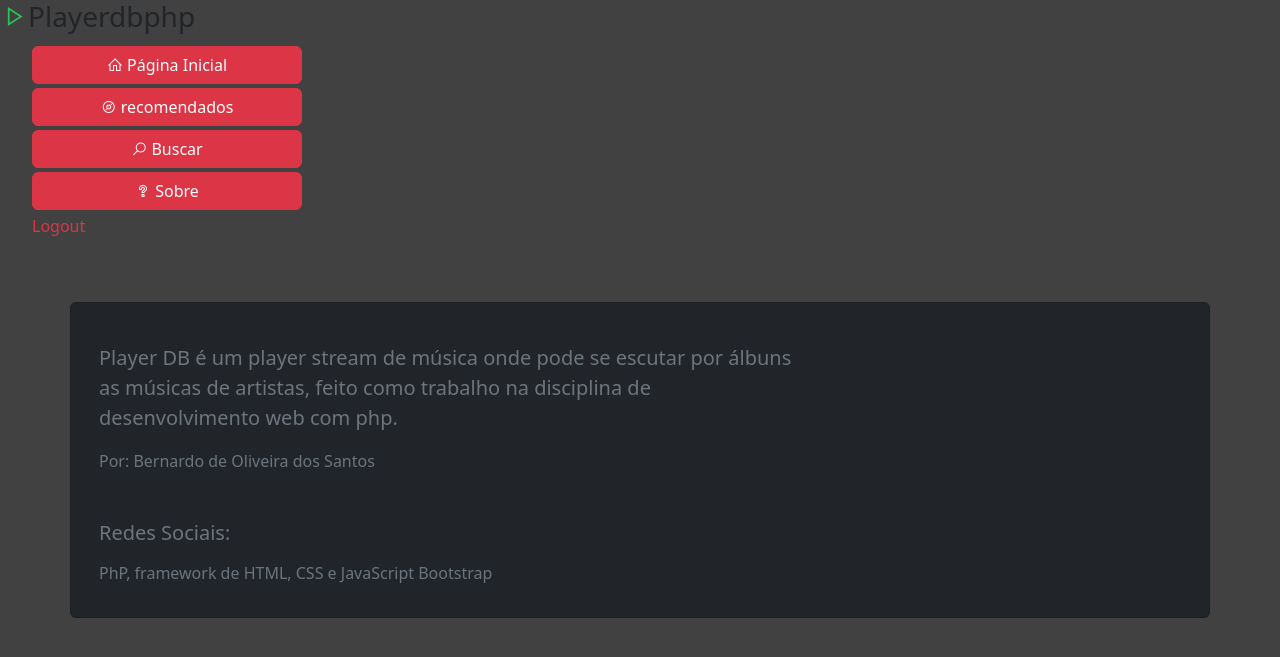
After one commit to Bernardo-OS/TrabalhoPhp, a PHP site: page /sobre.php in a window 1280 px wide. The commit adds this page. Shown: the top 657 px of the page. Run offline with PHP 8.4, Linux system fonts and the light colour scheme; the visitor is signed in with stand-in values (Sample User, id 1); some web fonts are replaced.

Commit message:
arrumação do layout

```diff
--- a/trabalhoplayer/dados/array.php
+++ b/trabalhoplayer/dados/array.php
@@ -11,6 +11,7 @@ $albuns = array(
         'titulo' => 'Why?',
         'capa' => 'imagens/why.png',
         'artista' => 'Bernardo',
+        'lacamento' => 2023,
         'musicas' => array(
                             array('titulo'=>'Why?', 'mp3'=>'musicas/why.mp3'),
                             array('titulo'=>'Stoned Priest', 'mp3'=>'musicas/stone_priest.mp3'),
@@ -18,8 +19,9 @@ $albuns = array(
     ),
     '2' => array(
         'titulo' => 'One hot minute',
-        'capa' => 'imagens/ohm.png',
-        'artista' => 'Bernardo',
+        'capa' => 'imagens/ohm.jpg',
+        'artista' => 'Red Hot Chilli Peppers',
+        'lacamento' => 1995,
         'musicas' => array(
                             array('titulo'=>'One big mob', 'mp3'=>'musicas/obm.mp3'),
                             array('titulo'=>'One hot minute', 'mp3'=>'musicas/ohm.mp3'),
--- a/trabalhoplayer/shared/header.php
+++ b/trabalhoplayer/shared/header.php
@@ -22,33 +22,42 @@
         </style>
 </head>
 <body style="background-color: rgb(65, 65, 65);">
-<div class="c-sidebar c-sidebar-dark c-sidebar-fixed c-sidebar-lg-show" id="sidebar">
-    <div class="c-sidebar-brand d-lg-down-none">
-        <i class="fa fa-spotify" style="color: #28c356;"></i>
-        <h3>Sportfy</h3>
-    </div>
-    <ul class="c-sidebar-nav">
-        <li class="c-sidebar-nav-item">
-            <a class="c-sidebar-nav-link" href="home.php">
+<div class="row">
+    <div class="col-xs-12 col-sm-12 col-md-3 col-lg-3">
+        <div class="row">
+        <h3><i class="fa fa-play" style="color: #28c356;"></i>Playerdbphp</h3>
+        </div>
+        <ul>
+        <li class="mt-1 mb-1" style="list-style: none;">
+            <a class="btn btn-danger w-100" role="button" href="home.php">
                 <i class="c-sidebar-nav-icon fa fa-home"></i> Página Inicial </a>
         </li>
-        <li class="c-sidebar-nav-item">
-            <a class="c-sidebar-nav-link" href="Recomendados.php">
+        <li class="mt-1 mb-1" style="list-style: none;">
+            <a class="btn btn-danger w-100" href="recomendados.php">
             <i class="fa fa-record-vinyl"></i> recomendados </a>
         </li>
-        <li class="c-sidebar-nav-item">
-            <a class="c-sidebar-nav-link" href="Buscar.php">
-            <i class="fa fa-magnifying-glass"></i> Buscar </a>
+        <li class="mt-1 mb-1" style="list-style: none;">
+            <a class="btn btn-danger w-100" href="buscar.php">
+            <i class="fa fa-search"></i> Buscar </a>
         </li>
+        <li class="mt-1 mb-1" style="list-style: none;">
+            <a class="btn btn-danger w-100" href="sobre.php">
+            <i class="fa fa-question"></i> Sobre </a>
         <?php
-                    @session_start();
-                    if($_SESSION){
-                        echo('<li class="nav-item">
-                        <a class="nav-link link-danger"
-                        style="text-decoration: none;"
-                        href="controller/logoutController.php?cod=logout">Logout</a>
-                        </li>');
-                    }
+
+        @session_start();
+        if($_SESSION){
+    echo('<li class="mt-1 mb-1" style="list-style: none;">
+        <a class="nav-link link-danger"
+        style="text-decoration: none;"
+        href="controller/logoutController.php?cod=logout">Logout</a></li></ul>');}
+echo('</div>
+</div>');
+                    //<div class="row">
+
+//</div>
+//<div class="col-xs-12 col-sm-12 col-md-4 col-lg-4">
+//</div>
         ?>
     </ul>
 </div>
--- /dev/null
+++ b/trabalhoplayer/sobre.php
@@ -0,0 +1,30 @@
+<?php
+require_once './controller/autenticationController.php';
+require_once './shared/header.php';
+include('dados/array.php');
+?>
+<div class="container p-10">
+        <br>
+        <br>
+        <div class="row mt-8">
+
+        <div class="card w-100 bg-dark mb-3">
+    <div class="row g-0">
+
+        <div class="col-md-8 ">
+            <div class="card-body col-sm-12">
+                <p class="mt-4 text-muted pl-3 pr-3" style="font-size: 20px"> Player DB é um player stream de música onde pode se escutar por álbuns as músicas de artistas, feito como trabalho na disciplina de desenvolvimento web com php.</p>
+                <p class="mt-3 mb-3 text-muted pl-4 pr-3"> Por: Bernardo de Oliveira dos Santos</p>
+                <h5 class="mt-5 text-muted pl-3">Redes Sociais:</h5>
+                <p class="mt-3 mb-3 text-muted pl-4 pr-3">PhP, framework de HTML, CSS e JavaScript Bootstrap</p>
+            </div>
+        </div>
+    </div>
+</div>
+
+
+        </div>
+</div>
+<?php
+require_once './shared/footer.php';
+?>
```
Also changed, not shown: trabalhoplayer/buscar.php (+22 -4 lines), trabalhoplayer/detalhe.php (+4 -4 lines), trabalhoplayer/home.php (+0 -35 lines), trabalhoplayer/imagens/Hell_(2017)_cover.jpg (added), trabalhoplayer/imagens/Porksodacover.jpg (added), trabalhoplayer/imagens/R-895619-1170289202.jpg (added), trabalhoplayer/imagens/kornselftitled.jpg (added), trabalhoplayer/imagens/ohm.jpg (added), trabalhoplayer/imagens/why.png (added).
